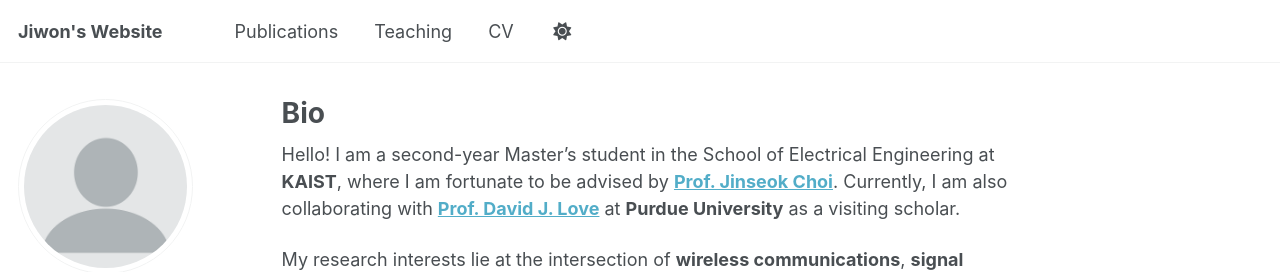
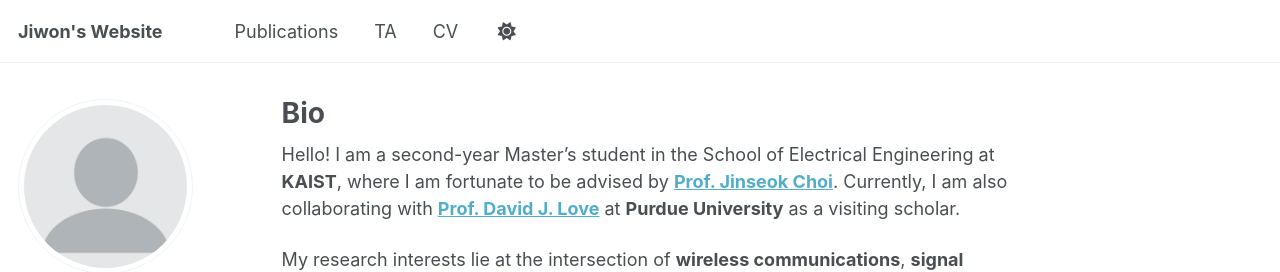
Before and after one commit to sunione/sunione.github.io, a Jekyll site: the page built from _pages/about.md, in a window 1280 px wide. Shown: the top 272 px of the page. Built offline with Jekyll 4.4.1, drawn with Linux system fonts in a browser that asks for light colours; some web fonts are replaced.

Commit message:
navigation.yml

```diff
--- a/_data/navigation.yml
+++ b/_data/navigation.yml
@@ -11,7 +11,7 @@ main:
   - title: "Publications"
     url: /publications/
 
-  - title: "Teaching"
+  - title: "TA"
     url: /teaching/
 
   - title: "CV"
```
